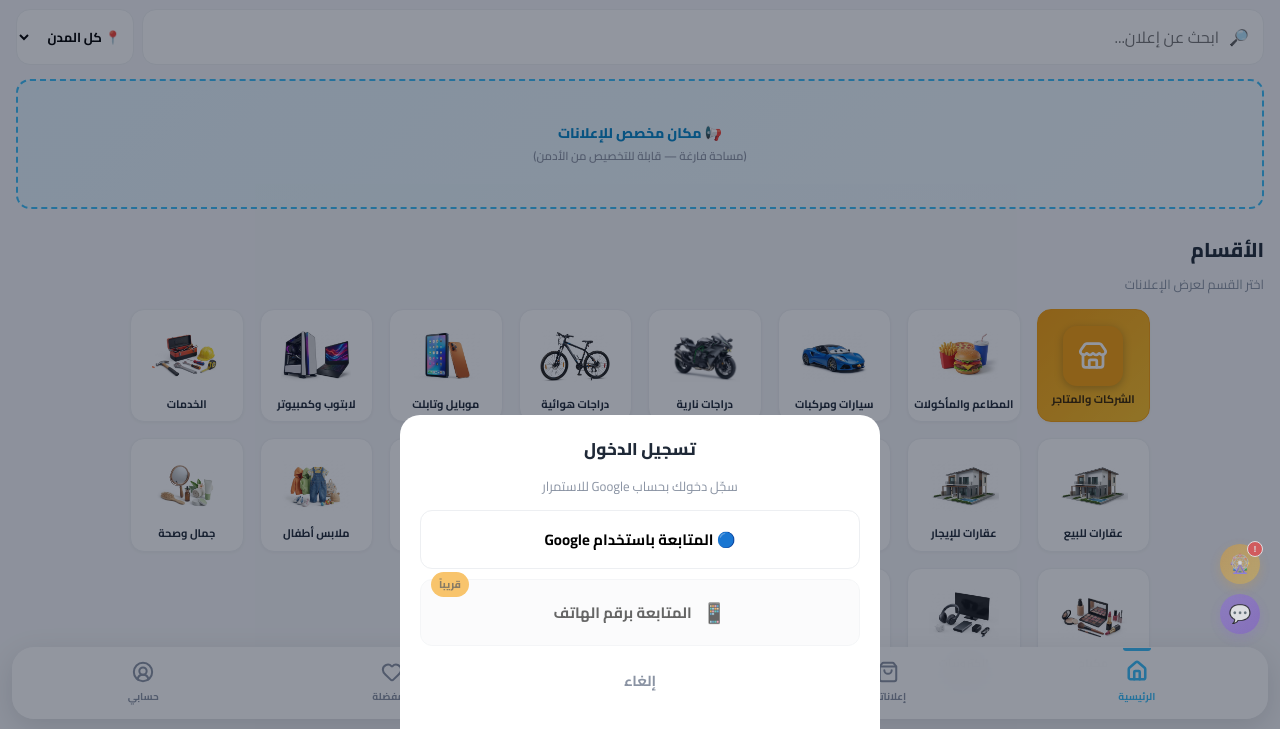
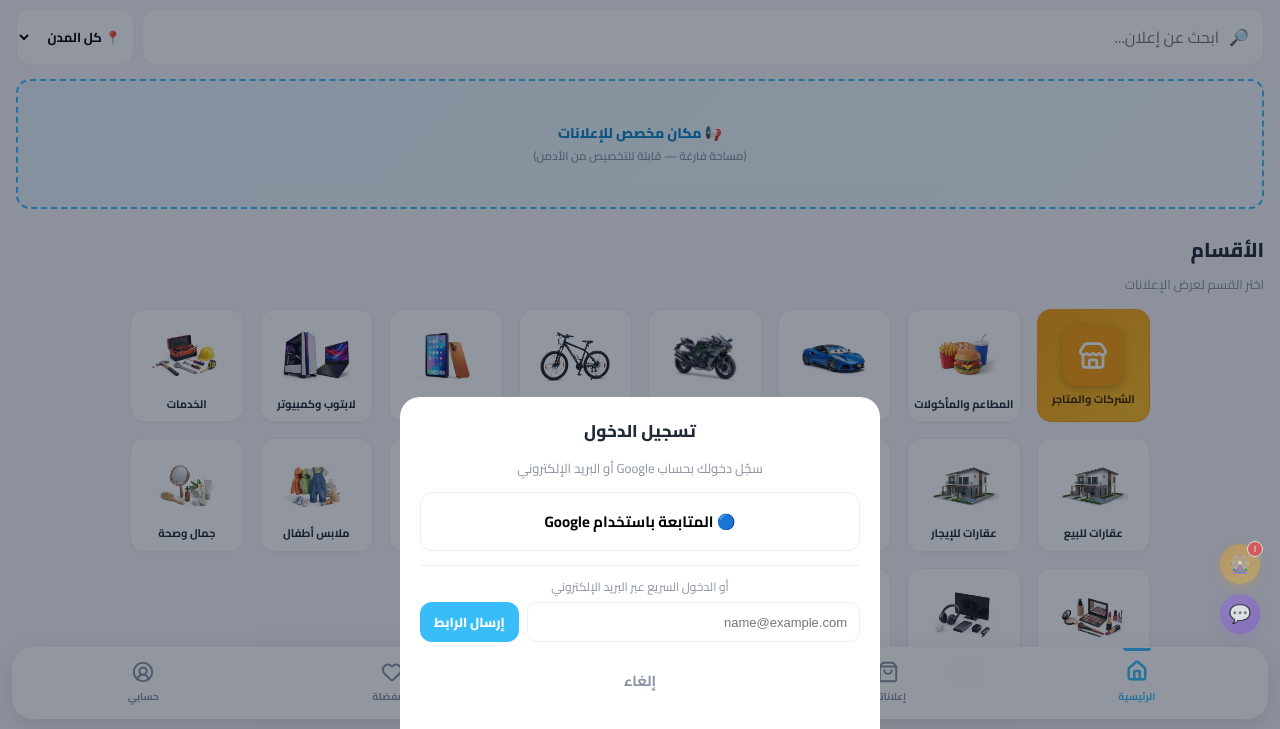
Before and after one commit to abdo22ab/tasawuq-now, a plain HTML site: page index.html in a window 1280 px wide. Both pictures are taken after a click on the button 1247 px from the left and 31 px from the top of the page. Shown: the part 71-800 px from the top of the page. Drawn offline with nearby package versions, Linux system fonts and the light colour scheme; no server answers.

Commit message:
Update index.html

```diff
--- a/index.html
+++ b/index.html
@@ -282,10 +282,16 @@ OneSignalDeferred.push(async function(OneSignal){
 <div class="sheet">
 <div id="authOptions">
 <h3 style="text-align:center">تسجيل الدخول</h3>
-<p style="font-size:13px;color:var(--muted);margin:0 0 14px;text-align:center">سجّل دخولك بحساب Google للاستمرار</p>
+<p style="font-size:13px;color:var(--muted);margin:0 0 14px;text-align:center">سجّل دخولك بحساب Google أو البريد الإلكتروني</p>
 <button class="authOption" onclick="loginWithGoogle()">🔵 المتابعة باستخدام Google</button>
-<button class="authOption disabled" onclick="alert('قريباً')"><span class="soonBadge">قريباً</span><span class="icon">📱</span> المتابعة برقم الهاتف</button>
-<button class="btnGhost" style="background:transparent;color:var(--muted)" onclick="closeOverlay()">إلغاء</button>
+<div style="margin-top:14px;padding-top:12px;border-top:1px solid var(--border)">
+  <div style="font-size:12px;color:var(--muted);margin-bottom:6px;text-align:center">أو الدخول السريع عبر البريد الإلكتروني</div>
+  <div style="display:flex;gap:8px">
+    <input type="email" id="magicEmailInput" placeholder="name@example.com" style="flex:1;padding:8px 12px;border:1px solid var(--border);border-radius:10px;font-size:13px">
+    <button type="button" class="btnMain" style="padding:8px 14px;font-size:13px;width:auto;margin:0" onclick="loginWithEmail()">إرسال الرابط</button>
+  </div>
+</div>
+<button class="btnGhost" style="background:transparent;color:var(--muted);margin-top:12px" onclick="closeOverlay()">إلغاء</button>
 </div>
 </div>
 </div>
@@ -606,7 +612,7 @@ OneSignalDeferred.push(async function(OneSignal){
 <h2>2. كيف نستخدم بياناتك</h2>
 <ul><li>لعرض إعلاناتك مع رقم الواتساب للتواصل.</li><li>لتحسين تجربة الاستخدام.</li></ul>
 <h2>3. أين تُخزّن البيانات</h2>
-<p>تُخزّن بياناتك بشكل آمن على خدمات <b>Google Firebase</b>، والصور على خدمة استضافة سحابية مخصصة للصور.</p>
+<p>تُخزّن بياناتك بشكل آمن على سحابة <b>Supabase</b> المشفرة، والصور على خدمة استضافة سحابية مخصصة للصور.</p>
 <h2>4. المشاركة مع أطراف ثالثة</h2>
 <p>لا نبيع أو نشارك بياناتك مع أي طرف ثالث.</p>
 <h2>5. تواصل معنا</h2>
@@ -777,7 +783,7 @@ OneSignalDeferred.push(async function(OneSignal){
     </div>
   </div>
 </div>
-<script type="module" src="app.js?v=6"></script>
+<script type="module" src="app.js?v=7"></script>
 
 <!-- 🎬 Script شاشة الفيديو -->
 <script>
```
